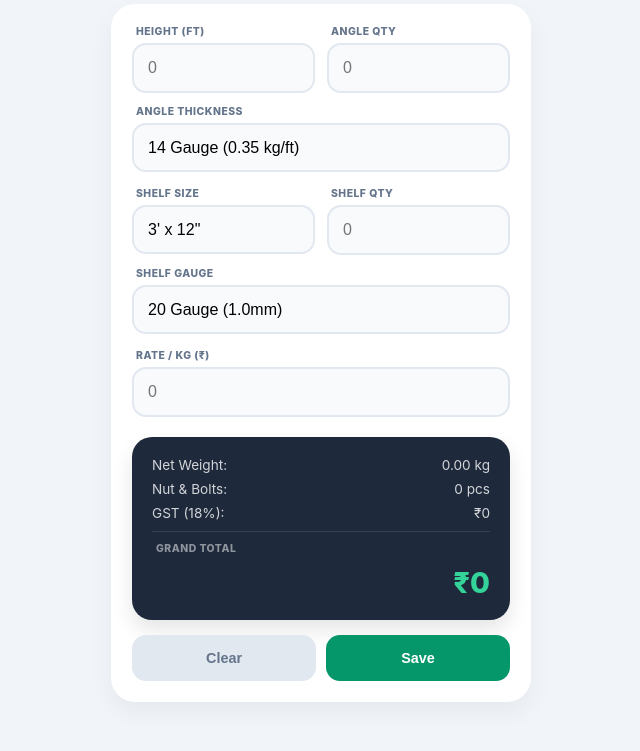
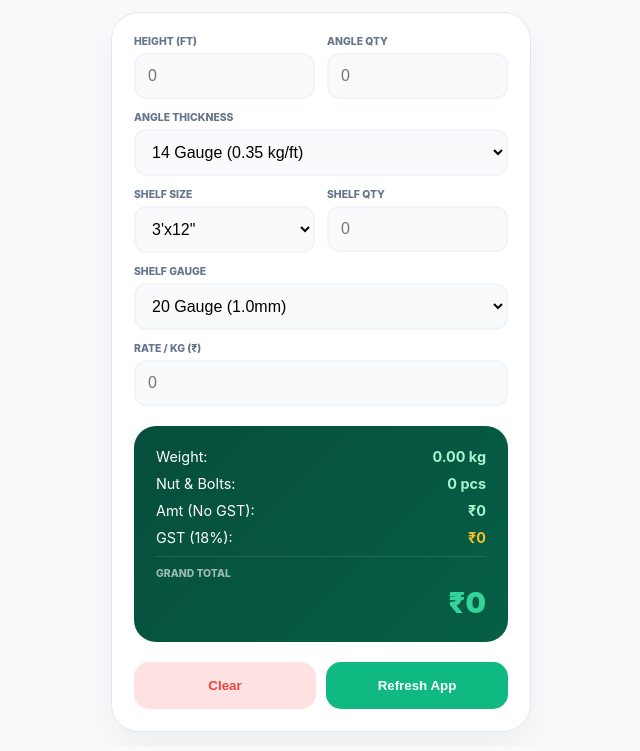
Before and after one commit to chitrodaviren/ASR, a plain HTML site: page index.html in a window 1280 px wide. Shown: the part 73-824 px from the top of the page, without its empty margins (319-959 px from the left). Drawn offline with Linux system fonts and the light colour scheme.

Commit message:
Update index.html

```diff
--- a/index.html
+++ b/index.html
@@ -3,177 +3,83 @@
 <head>
     <meta charset="UTF-8">
     <meta name="viewport" content="width=device-width, initial-scale=1.0, maximum-scale=1.0, user-scalable=no">
-    <title>Angle Rack Elite</title>
+    <title>Angle Rack Pro</title>
+    <link rel="manifest" href="manifest.json">
     <style>
-        :root {
-            --accent: #059669;
-            --bg: #f1f5f9;
-            --card: #ffffff;
-            --text: #1e293b;
-        }
-
-        body {
-            font-family: -apple-system, BlinkMacSystemFont, "Segoe UI", Roboto, sans-serif;
-            background: var(--bg);
-            color: var(--text);
-            margin: 0;
-            padding: 12px;
-            display: flex;
-            flex-direction: column;
-            align-items: center;
-            min-height: 100vh;
-        }
-
-        .app-container {
-            width: 100%;
-            max-width: 420px; /* Perfect for mobile width */
-            margin-top: 10px;
-        }
-
-        .header { text-align: center; margin-bottom: 20px; }
-        .header img { width: 80px; height: 80px; border-radius: 18px; box-shadow: 0 8px 16px rgba(0,0,0,0.1); }
-        .header h1 { font-size: 1.3rem; margin: 10px 0 0; font-weight: 800; color: #0f172a; }
-
-        .glass-card {
-            background: var(--card);
-            padding: 20px;
-            border-radius: 24px;
-            box-shadow: 0 10px 25px rgba(0,0,0,0.05);
-            border: 1px solid rgba(255,255,255,0.8);
-        }
-
+        :root { --primary: #10b981; --dark: #0f172a; --bg: #f8fafc; }
+        body { font-family: 'Inter', sans-serif; background: var(--bg); margin: 0; padding: 15px; display: flex; flex-direction: column; align-items: center; }
+        .app-container { width: 100%; max-width: 420px; }
+        .header { text-align: center; margin-bottom: 15px; }
+        .header img { width: 75px; height: 75px; border-radius: 18px; box-shadow: 0 5px 15px rgba(0,0,0,0.1); }
+        .header h1 { font-size: 1.3rem; color: var(--dark); margin: 10px 0; font-weight: 800; }
+        .glass-card { background: white; padding: 22px; border-radius: 28px; box-shadow: 0 15px 35px rgba(0,0,0,0.05); border: 1px solid #e2e8f0; }
         .input-grid { display: grid; grid-template-columns: 1fr 1fr; gap: 12px; margin-bottom: 12px; }
-
-        label {
-            font-size: 0.65rem;
-            font-weight: 800;
-            text-transform: uppercase;
-            color: #64748b;
-            margin-bottom: 5px;
-            display: block;
-            letter-spacing: 0.5px;
-            padding-left: 4px;
-        }
-
-        input, select {
-            width: 100%;
-            padding: 14px;
-            border: 2px solid #e2e8f0;
-            border-radius: 14px;
-            font-size: 1rem;
-            transition: all 0.2s;
-            background: #f8fafc;
-            outline: none;
-            box-sizing: border-box;
-            appearance: none; /* Removes default safari styling */
-        }
-
-        input:focus { border-color: var(--accent); background: white; }
-
-        .results-box {
-            background: #1e293b;
-            color: white;
-            padding: 20px;
-            border-radius: 20px;
-            margin-top: 20px;
-            box-shadow: 0 10px 20px rgba(0,0,0,0.1);
-        }
-
-        .res-line { display: flex; justify-content: space-between; margin-bottom: 8px; font-size: 0.85rem; opacity: 0.8; }
-        .grand-total {
-            font-size: 1.8rem;
-            font-weight: 800;
-            color: #34d399;
-            text-align: right;
-            display: block;
-            margin-top: 10px;
-        }
-
-        .btn-group { display: grid; grid-template-columns: 1fr 1fr; gap: 10px; margin-top: 15px; }
-        .btn {
-            padding: 15px; border: none; border-radius: 14px; font-weight: 800; font-size: 0.9rem;
-            cursor: pointer; transition: transform 0.1s;
-        }
-        .btn-clear { background: #e2e8f0; color: #64748b; }
-        .btn-save { background: var(--accent); color: white; }
-        .btn:active { transform: scale(0.96); }
-
-        .history-section { margin-top: 25px; width: 100%; }
-        .history-item { background: white; padding: 15px; border-radius: 16px; margin-bottom: 10px; display: flex; justify-content: space-between; align-items: center; border: 1px solid #e2e8f0; }
+        label { font-size: 0.65rem; font-weight: 800; text-transform: uppercase; color: #64748b; margin-bottom: 5px; display: block; }
+        input, select { width: 100%; padding: 12px; border: 2px solid #f1f5f9; border-radius: 12px; font-size: 1rem; background: #f8fafc; box-sizing: border-box; outline: none; }
+        input:focus { border-color: var(--primary); background: white; }
+        .dashboard { background: linear-gradient(135deg, #064e3b 0%, #065f46 100%); color: white; padding: 22px; border-radius: 22px; margin-top: 20px; }
+        .res-line { display: flex; justify-content: space-between; margin-bottom: 10px; font-size: 0.9rem; }
+        .val { font-weight: 700; color: #a7f3d0; }
+        .price-row { border-top: 1px solid rgba(255,255,255,0.1); margin-top: 10px; padding-top: 10px; }
+        .grand-total { font-size: 1.8rem; font-weight: 900; color: #34d399; text-align: right; display: block; }
+        .btn-group { display: grid; grid-template-columns: 1fr 1fr; gap: 10px; margin-top: 20px; }
+        .btn { padding: 16px; border: none; border-radius: 15px; font-weight: 800; cursor: pointer; transition: 0.2s; }
+        .btn-clear { background: #fee2e2; color: #ef4444; }
+        .btn-save { background: var(--primary); color: white; }
     </style>
 </head>
 <body>
-
 <div class="app-container">
-    <div class="header">
-        <img src="manifesticon.png" alt="Logo" onerror="this.style.display='none'">
-        <h1>Angle Slotted Rack</h1>
-    </div>
-
+    <div class="header"><img src="manifesticon.png" alt="MDR"><h1>Angle Slotted Rack</h1></div>
     <div class="glass-card">
         <div class="input-grid">
             <div><label>Height (ft)</label><input type="number" id="aH" placeholder="0" oninput="calc()"></div>
             <div><label>Angle Qty</label><input type="number" id="aQ" placeholder="0" oninput="calc()"></div>
         </div>
-
         <label>Angle Thickness</label>
-        <select id="aGauge" onchange="calc()" style="margin-bottom:15px">
+        <select id="aGauge" onchange="calc()" style="margin-bottom:12px">
             <option value="0.35">14 Gauge (0.35 kg/ft)</option>
             <option value="0.26">16 Gauge (0.26 kg/ft)</option>
             <option value="0.21">18 Gauge (0.21 kg/ft)</option>
         </select>
-
         <div class="input-grid">
-            <div>
-                <label>Shelf Size</label>
+            <div><label>Shelf Size</label>
                 <select id="sSize" onchange="calc()">
-                    <option value="3x12">3' x 12"</option><option value="3x15">3' x 15"</option>
-                    <option value="3x18">3' x 18"</option><option value="3x23">3' x 23"</option>
-                    <option value="4x12">4' x 12"</option><option value="4x15">4' x 15"</option>
-                    <option value="4x18">4' x 18"</option><option value="4x23">4' x 23"</option>
+                    <option value="3x12">3'x12"</option><option value="3x15">3'x15"</option>
+                    <option value="3x18">3'x18"</option><option value="3x23">3'x23"</option>
+                    <option value="4x12">4'x12"</option><option value="4x15">4'x15"</option>
+                    <option value="4x18">4'x18"</option><option value="4x23">4'x23"</option>
                 </select>
             </div>
             <div><label>Shelf Qty</label><input type="number" id="sQ" placeholder="0" oninput="calc()"></div>
         </div>
-
         <label>Shelf Gauge</label>
-        <select id="sGauge" onchange="calc()" style="margin-bottom:15px">
-            <option value="24">24 Gauge (0.6mm)</option>
-            <option value="22">22 Gauge (0.8mm)</option>
-            <option value="20" selected>20 Gauge (1.0mm)</option>
-            <option value="18">18 Gauge (1.25mm)</option>
+        <select id="sGauge" onchange="calc()" style="margin-bottom:12px">
+            <option value="24">24 Gauge (0.6mm)</option><option value="22">22 Gauge (0.8mm)</option>
+            <option value="20" selected>20 Gauge (1.0mm)</option><option value="18">18 Gauge (1.25mm)</option>
         </select>
-
-        <label>Rate / KG (₹)</label>
-        <input type="number" id="rate" placeholder="0" oninput="calc()">
-
-        <div class="results-box">
-            <div class="res-line"><span>Net Weight:</span> <span id="w_total">0.00 kg</span></div>
-            <div class="res-line"><span>Nut & Bolts:</span> <span id="nb_total">0 pcs</span></div>
-            <div class="res-line"><span>GST (18%):</span> <span id="gst_amt">₹0</span></div>
-            <div style="border-top: 1px solid rgba(255,255,255,0.1); margin-top:10px; padding-top:10px;">
-                <label style="color:rgba(255,255,255,0.5)">Grand Total</label>
-                <span class="grand-total" id="price_grand">₹0</span>
-            </div>
+        <label>Rate / KG (₹)</label><input type="number" id="rate" placeholder="0" oninput="calc()">
+        <div class="dashboard">
+            <div class="res-line"><span>Weight:</span> <span class="val" id="w_total">0.00 kg</span></div>
+            <div class="res-line"><span>Nut & Bolts:</span> <span class="val" id="nb_total">0 pcs</span></div>
+            <div class="res-line"><span>Amt (No GST):</span> <span class="val" id="price_base">₹0</span></div>
+            <div class="res-line"><span>GST (18%):</span> <span class="val" id="gst_amt" style="color:#fbbf24">₹0</span></div>
+            <div class="price-row"><label style="color:rgba(255,255,255,0.6)">Grand Total</label><span class="grand-total" id="price_grand">₹0</span></div>
         </div>
-
         <div class="btn-group">
             <button class="btn btn-clear" onclick="clearAll()">Clear</button>
-            <button class="btn btn-save" onclick="saveQuote()">Save</button>
+            <button class="btn btn-save" onclick="location.reload()">Refresh App</button>
         </div>
     </div>
-
-    <div class="history-section" id="history"></div>
 </div>
-
 <script>
+    if ('serviceWorker' in navigator) { navigator.serviceWorker.register('sw.js'); }
     const wMap = {
         '3x12': {24: 1.61, 22: 2.15, 20: 2.69, 18: 3.36}, '3x15': {24: 1.94, 22: 2.59, 20: 3.24, 18: 4.05},
         '3x18': {24: 2.27, 22: 3.03, 20: 3.78, 18: 4.73}, '3x23': {22: 3.9, 20: 4.88, 18: 6.1},
         '4x12': {24: 2.2, 22: 2.93, 20: 3.66, 18: 4.58}, '4x15': {24: 2.64, 22: 3.52, 20: 4.4, 18: 5.51},
         '4x18': {24: 3.09, 22: 4.12, 20: 5.15, 18: 6.44}, '4x23': {22: 5.31, 20: 6.64, 18: 8.3}
     };
-
     function calc() {
         const h = parseFloat(document.getElementById('aH').value) || 0;
         const aq = parseFloat(document.getElementById('aQ').value) || 0;
@@ -182,42 +88,16 @@
         const ss = document.getElementById('sSize').value;
         const sg = document.getElementById('sGauge').value;
         const r = parseFloat(document.getElementById('rate').value) || 0;
-
         let wt = (h * ag * aq) + (wMap[ss][sg] * sq);
         let nb = sq > 0 ? 32 + ((sq - 2) * 8) : 0;
-        let base = wt * r;
-        let gst = base * 0.18;
-
+        let base = wt * r; let gst = base * 0.18;
         document.getElementById('w_total').innerText = wt.toFixed(2) + " kg";
         document.getElementById('nb_total').innerText = nb + " pcs";
+        document.getElementById('price_base').innerText = "₹" + Math.round(base).toLocaleString('en-IN');
         document.getElementById('gst_amt').innerText = "₹" + Math.round(gst).toLocaleString('en-IN');
         document.getElementById('price_grand').innerText = "₹" + Math.round(base + gst).toLocaleString('en-IN');
     }
-
-    function clearAll() {
-        document.querySelectorAll('input').forEach(i => i.value = '');
-        calc();
-    }
-
-    function saveQuote() {
-        const total = document.getElementById('price_grand').innerText;
-        if(total === "₹0") return;
-        let hist = JSON.parse(localStorage.getItem('angleHist')) || [];
-        hist.unshift({t: total, d: new Date().toLocaleDateString()});
-        localStorage.setItem('angleHist', JSON.stringify(hist));
-        renderHist();
-    }
-
-    function renderHist() {
-        let hist = JSON.parse(localStorage.getItem('angleHist')) || [];
-        document.getElementById('history').innerHTML = hist.slice(0,3).map(i => `
-            <div class="history-item">
-                <span style="font-weight:800; color:var(--accent)">${i.t}</span>
-                <span style="font-size:0.7rem; color:#94a3b8">${i.d}</span>
-            </div>
-        `).join('');
-    }
-    window.onload = renderHist;
+    function clearAll() { document.querySelectorAll('input').forEach(i => i.value = ''); calc(); }
 </script>
 </body>
 </html>
```
